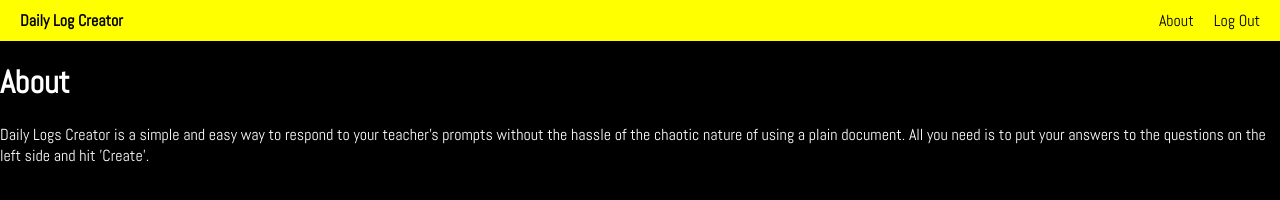
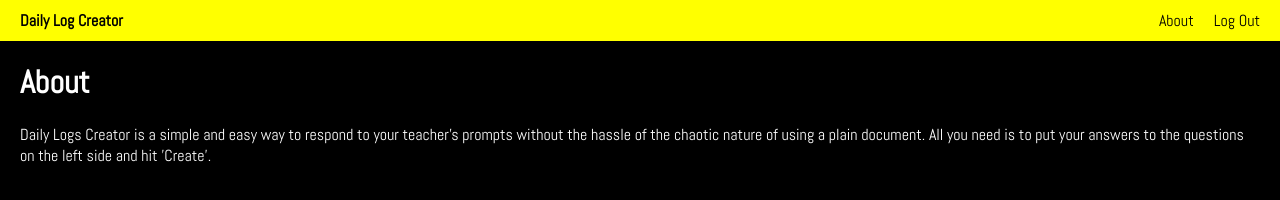
Before and after one commit to mvhs-apps/daily-logs-simplifier, a website: page about.html in a window 1280 px wide. Drawn offline with Linux system fonts and the light colour scheme.

Commit message:
Update main.css

```diff
--- a/styles/main.css
+++ b/styles/main.css
@@ -87,3 +87,7 @@ textarea, textarea:focus {
     cursor: pointer;
 
 }
+
+#about-content {
+    margin: 0 20px;
+}
```
